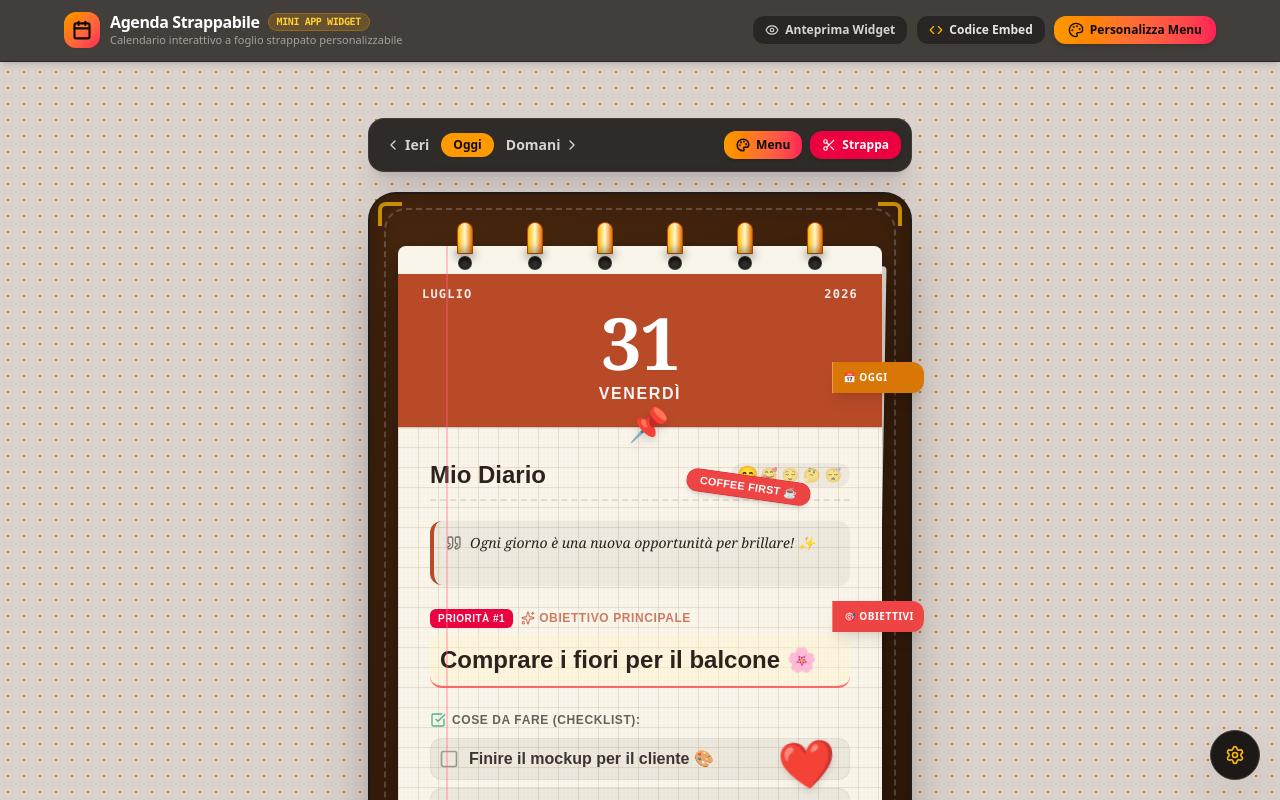
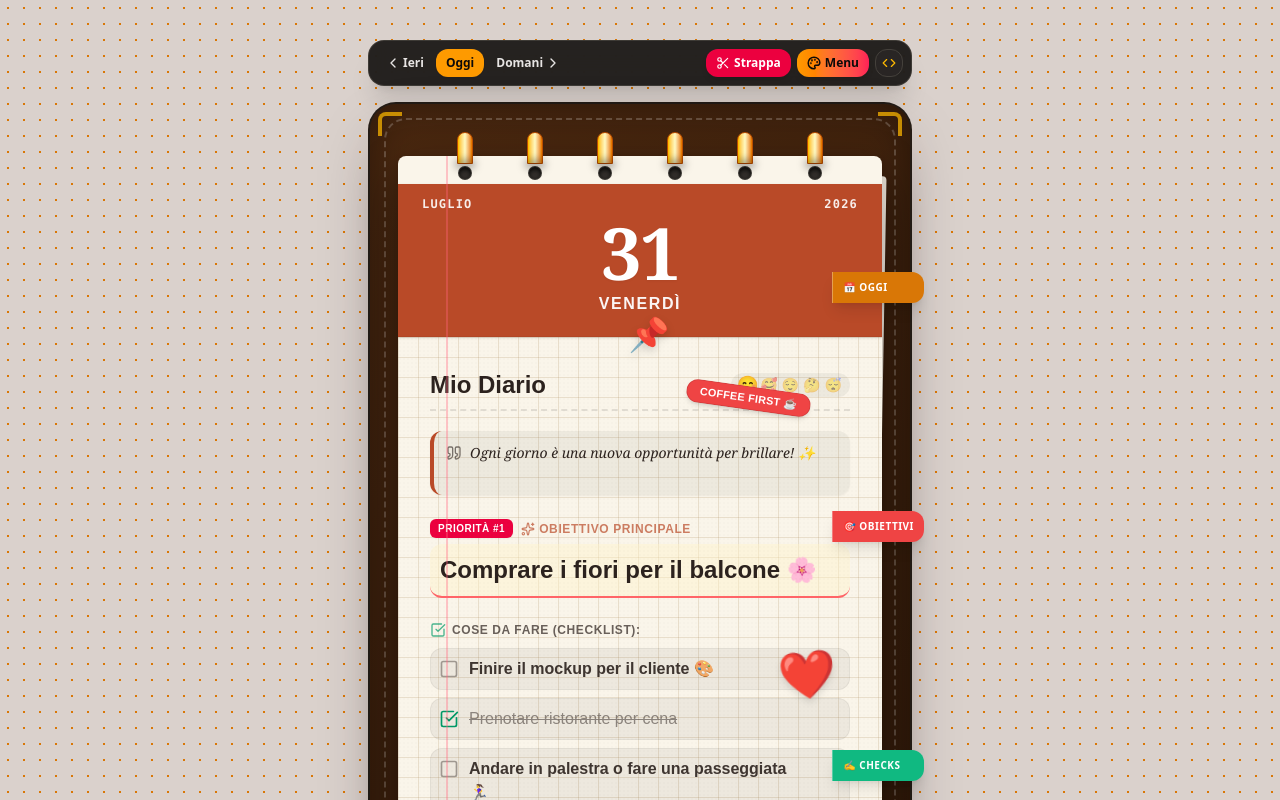
Before and after one commit to scottino2019-glitch/Calendario-Strappabile-interattivo, a React (Vite) app: page / in a window 1280 px wide. Shown: the top 800 px of the page. Built offline with nearby package versions, Linux system fonts and the light colour scheme.

Commit message:
refactor: streamline UI components and nav layout
Remove unused state and imports from App.tsx. Update the calendar toolbar layout and include the embed menu trigger in the component interface.

```diff
--- a/src/App.tsx
+++ b/src/App.tsx
@@ -1,16 +1,5 @@
 import React, { useState, useEffect, useRef } from 'react';
-import { motion, AnimatePresence } from 'motion/react';
-import {
-  Palette,
-  Code,
-  Scissors,
-  Sparkles,
-  Eye,
-  Settings,
-  Calendar as CalendarIcon,
-  RefreshCcw,
-  Check
-} from 'lucide-react';
+import { AnimatePresence } from 'motion/react';
 import { CalendarConfig } from './types';
 import { CANVAS_THEMES } from './data/defaults';
 import { loadConfigFromStorage, saveConfigToStorage, resetConfigStorage } from './utils/storage';
@@ -25,7 +14,6 @@ export default function App() {
   const [isDrawerOpen, setIsDrawerOpen] = useState(false);
   const [isEmbedModalOpen, setIsEmbedModalOpen] = useState(false);
   const [isTearing, setIsTearing] = useState(false);
-  const [isPreviewMode, setIsPreviewMode] = useState(false);
   const calendarRef = useRef<HTMLDivElement>(null);
 
   // Auto-save configuration on changes
@@ -58,88 +46,9 @@ export default function App() {
   const canvasTheme = CANVAS_THEMES.find((c) => c.id === config.canvasThemeId) || CANVAS_THEMES[0];
 
   return (
-    <div className={`min-h-screen w-full flex flex-col transition-colors duration-500 font-sans-clean select-none ${canvasTheme.bgClass}`}>
-      {/* TOP FLOATING NAVIGATION / APP BAR */}
-      <header className="sticky top-0 z-30 w-full bg-stone-900/80 backdrop-blur-md border-b border-stone-800 text-stone-100 py-3 px-4 sm:px-6 shadow-md">
-        <div className="max-w-6xl mx-auto flex items-center justify-between gap-3">
-          {/* LOGO & TITLE */}
-          <div className="flex items-center gap-2.5">
-            <div className="p-2 bg-gradient-to-br from-amber-500 to-rose-500 text-stone-950 rounded-xl shadow-xs">
-              <CalendarIcon className="w-5 h-5 stroke-[2.5]" />
-            </div>
-            <div>
-              <h1 className="font-bold text-sm sm:text-base leading-tight tracking-tight text-white flex items-center gap-2">
-                <span>Agenda Strappabile</span>
-                <span className="text-[10px] font-mono bg-amber-500/20 text-amber-300 px-2 py-0.5 rounded-full border border-amber-500/30 uppercase">
-                  Mini App Widget
-                </span>
-              </h1>
-              <p className="text-[11px] text-stone-400 hidden sm:block">
-                Calendario interattivo a foglio strappato personalizzabile
-              </p>
-            </div>
-          </div>
-
-          {/* QUICK ACTION BUTTONS */}
-          <div className="flex items-center gap-2">
-            {/* TOGGLE PREVIEW MODE */}
-            <button
-              type="button"
-              onClick={() => setIsPreviewMode(!isPreviewMode)}
-              className={`px-3 py-1.5 rounded-xl text-xs font-bold transition flex items-center gap-1.5 border ${
-                isPreviewMode
-                  ? 'bg-amber-500 text-stone-950 border-amber-400'
-                  : 'bg-stone-800 text-stone-300 border-stone-700 hover:bg-stone-700'
-              }`}
-              title="Anteprima integrazione sito"
-            >
-              <Eye className="w-3.5 h-3.5" />
-              <span className="hidden md:inline">
-                {isPreviewMode ? 'Modalità Modifica' : 'Anteprima Widget'}
-              </span>
-            </button>
-
-            {/* OPEN EMBED CODE MODAL */}
-            <button
-              type="button"
-              onClick={() => setIsEmbedModalOpen(true)}
-              className="px-3 py-1.5 bg-stone-800 hover:bg-stone-700 text-stone-200 border border-stone-700 rounded-xl text-xs font-bold transition flex items-center gap-1.5 shadow-xs"
-            >
-              <Code className="w-3.5 h-3.5 text-amber-400" />
-              <span className="hidden sm:inline">Codice Embed</span>
-            </button>
-
-            {/* OPEN SIDEBAR MENU DRAWER */}
-            <button
-              type="button"
-              onClick={() => setIsDrawerOpen(true)}
-              className="px-3.5 py-1.5 bg-gradient-to-r from-amber-500 to-rose-500 hover:from-amber-400 hover:to-rose-400 text-stone-950 font-extrabold rounded-xl text-xs shadow-md transition flex items-center gap-1.5 active:scale-95"
-            >
-              <Palette className="w-4 h-4" />
-              <span>Personalizza Menu</span>
-            </button>
-          </div>
-        </div>
-      </header>
-
-      {/* MAIN STAGE / CANVAS AREA */}
-      <main className="flex-1 flex flex-col items-center justify-center p-4 sm:p-8 relative overflow-hidden">
-        {/* PREVIEW FRAME WRAPPER FOR SIMULATING EMBED ON A WEBSITE */}
-        {isPreviewMode ? (
-          <div className="w-full max-w-xl bg-white/80 dark:bg-stone-900/90 backdrop-blur-md rounded-3xl p-6 sm:p-8 shadow-2xl border border-stone-200 dark:border-stone-800 relative my-auto">
-            <div className="flex items-center justify-between pb-4 mb-4 border-b border-stone-200 dark:border-stone-800 text-xs text-stone-500">
-              <div className="flex items-center gap-2">
-                <span className="w-3 h-3 rounded-full bg-red-400" />
-                <span className="w-3 h-3 rounded-full bg-yellow-400" />
-                <span className="w-3 h-3 rounded-full bg-green-400" />
-                <span className="font-mono ml-2">anteprimasito.it/widget-agenda</span>
-              </div>
-              <span className="font-bold text-amber-600 dark:text-amber-400">
-                Live Embed Preview
-              </span>
-            </div>
-
-            <div className="relative">
+    <div className={`min-h-screen w-full flex flex-col items-center justify-center p-2 sm:p-4 transition-colors duration-500 font-sans-clean select-none ${canvasTheme.bgClass}`}>
+      {/* PURE AGENDA WIDGET CONTAINER */}
+      <main className="w-full max-w-xl mx-auto my-auto relative">
         <TornPaperCalendar
           config={config}
           onUpdateConfig={setConfig}
@@ -149,6 +58,7 @@ export default function App() {
           isEditMode={true}
           containerRef={calendarRef}
           onOpenMenu={() => setIsDrawerOpen(true)}
+          onOpenEmbed={() => setIsEmbedModalOpen(true)}
         />
 
         <AnimatePresence>
@@ -156,44 +66,7 @@ export default function App() {
             <TearOffAnimationOverlay onComplete={() => setIsTearing(false)} />
           )}
         </AnimatePresence>
-            </div>
-          </div>
-        ) : (
-          <div className="relative w-full my-auto">
-            <TornPaperCalendar
-              config={config}
-              onUpdateConfig={setConfig}
-              onTearOffPage={handleTearOffPage}
-              currentDate={currentDate}
-              onDateChange={setCurrentDate}
-              isEditMode={true}
-              containerRef={calendarRef}
-              onOpenMenu={() => setIsDrawerOpen(true)}
-            />
-
-            <AnimatePresence>
-              {isTearing && (
-                <TearOffAnimationOverlay onComplete={() => setIsTearing(false)} />
-              )}
-            </AnimatePresence>
-          </div>
-        )}
       </main>
-
-      {/* FLOATING ACTION HELPER FOR QUICK CUSTOMIZATION */}
-      <div className="fixed bottom-5 right-5 z-20 flex flex-col items-end gap-2">
-        <button
-          type="button"
-          onClick={() => setIsDrawerOpen(true)}
-          className="p-3.5 bg-stone-900 hover:bg-stone-800 text-amber-400 rounded-full shadow-2xl border border-stone-700 transition hover:scale-110 active:scale-95 group flex items-center gap-2"
-          title="Apri Menu Personalizzazione"
-        >
-          <Settings className="w-5 h-5 group-hover:rotate-90 transition-transform duration-300" />
-          <span className="text-xs font-bold text-white pr-1 hidden group-hover:inline">
-            Menu Tema & Sticker
-          </span>
-        </button>
-      </div>
 
       {/* SIDEBAR DRAWER MENU */}
       <SidebarDrawer
--- a/src/components/TornPaperCalendar.tsx
+++ b/src/components/TornPaperCalendar.tsx
@@ -12,7 +12,8 @@ import {
   Droplet,
   Sparkles,
   Quote,
-  Palette
+  Palette,
+  Code
 } from 'lucide-react';
 import { CalendarConfig, PaperTheme, Sticker } from '../types';
 import { PAPER_THEMES } from '../data/defaults';
@@ -27,6 +28,7 @@ interface TornPaperCalendarProps {
   isEditMode?: boolean;
   containerRef?: React.RefObject<HTMLDivElement | null>;
   onOpenMenu?: () => void;
+  onOpenEmbed?: () => void;
 }
 
 export const TornPaperCalendar: React.FC<TornPaperCalendarProps> = ({
@@ -38,6 +40,7 @@ export const TornPaperCalendar: React.FC<TornPaperCalendarProps> = ({
   isEditMode = true,
   containerRef,
   onOpenMenu,
+  onOpenEmbed,
 }) => {
   const [newTodoText, setNewTodoText] = useState('');
 
@@ -185,41 +188,55 @@ export const TornPaperCalendar: React.FC<TornPaperCalendarProps> = ({
       className="relative w-full max-w-xl mx-auto py-6 px-2 sm:px-4 transition-all"
     >
       {/* DATE NAVIGATION & QUICK CONTROLS BAR */}
-      <div className="flex items-center justify-between gap-2 mb-5 bg-stone-900/90 text-white backdrop-blur-md p-2.5 rounded-2xl shadow-xl border border-stone-700/80 text-xs sm:text-sm">
-        <div className="flex items-center gap-1.5">
+      <div className="flex items-center justify-between gap-1.5 mb-4 bg-stone-900/95 text-white backdrop-blur-md p-2 rounded-2xl shadow-xl border border-stone-700/80 text-xs select-none">
+        {/* DATE NAV: IERI, OGGI, DOMANI */}
+        <div className="flex items-center gap-1">
           <button
             type="button"
             onClick={prevDay}
-            className="p-1.5 hover:bg-stone-800 rounded-xl text-stone-300 hover:text-white transition flex items-center gap-1 font-bold"
+            className="px-2 py-1.5 hover:bg-stone-800 rounded-xl text-stone-200 hover:text-white transition flex items-center gap-0.5 font-bold"
             title="Giorno Precedente"
           >
-            <ChevronLeft className="w-4 h-4" />
-            <span className="hidden sm:inline">Ieri</span>
+            <ChevronLeft className="w-4 h-4 shrink-0" />
+            <span>Ieri</span>
           </button>
           <button
             type="button"
             onClick={resetToday}
-            className="px-3 py-1 bg-amber-500 hover:bg-amber-400 text-stone-950 rounded-xl font-extrabold transition text-xs shadow-xs"
+            className="px-2.5 py-1.5 bg-amber-500 hover:bg-amber-400 text-stone-950 rounded-xl font-extrabold transition shadow-xs text-xs"
           >
             Oggi
           </button>
           <button
             type="button"
             onClick={nextDay}
-            className="p-1.5 hover:bg-stone-800 rounded-xl text-stone-300 hover:text-white transition flex items-center gap-1 font-bold"
+            className="px-2 py-1.5 hover:bg-stone-800 rounded-xl text-stone-200 hover:text-white transition flex items-center gap-0.5 font-bold"
             title="Giorno Successivo"
           >
-            <span className="hidden sm:inline">Domani</span>
-            <ChevronRight className="w-4 h-4" />
+            <span>Domani</span>
+            <ChevronRight className="w-4 h-4 shrink-0" />
           </button>
         </div>
 
-        <div className="flex items-center gap-2">
+        {/* ACTIONS: STRAPPA, MENU & EMBED */}
+        <div className="flex items-center gap-1.5">
+          {onTearOffPage && (
+            <button
+              type="button"
+              onClick={onTearOffPage}
+              className="px-2.5 py-1.5 bg-rose-600 hover:bg-rose-500 text-white font-extrabold rounded-xl shadow-md transition flex items-center gap-1 active:scale-95 cursor-pointer"
+              title="Strappa il foglio"
+            >
+              <Scissors className="w-3.5 h-3.5" />
+              <span>Strappa</span>
+            </button>
+          )}
+
           {onOpenMenu && (
             <button
               type="button"
               onClick={onOpenMenu}
-              className="px-3 py-1.5 bg-gradient-to-r from-amber-500 to-rose-500 hover:from-amber-400 hover:to-rose-400 text-stone-950 font-extrabold rounded-xl shadow-md transition flex items-center gap-1.5 active:scale-95 text-xs cursor-pointer"
+              className="px-2.5 py-1.5 bg-gradient-to-r from-amber-500 to-rose-500 hover:from-amber-400 hover:to-rose-400 text-stone-950 font-extrabold rounded-xl shadow-md transition flex items-center gap-1 active:scale-95 cursor-pointer"
               title="Apri Menu Personalizzazione"
             >
               <Palette className="w-3.5 h-3.5 stroke-[2.5]" />
@@ -227,14 +244,14 @@ export const TornPaperCalendar: React.FC<TornPaperCalendarProps> = ({
             </button>
           )}
 
-          {onTearOffPage && (
+          {onOpenEmbed && (
             <button
               type="button"
-              onClick={onTearOffPage}
-              className="px-3 py-1.5 bg-rose-600 hover:bg-rose-500 text-white font-extrabold rounded-xl shadow-md transition flex items-center gap-1.5 active:scale-95 text-xs cursor-pointer"
+              onClick={onOpenEmbed}
+              className="p-1.5 bg-stone-800 hover:bg-stone-700 text-amber-400 border border-stone-700 rounded-xl transition cursor-pointer"
+              title="Codice Embed iFrame"
             >
-              <Scissors className="w-3.5 h-3.5" />
-              <span>Strappa</span>
+              <Code className="w-3.5 h-3.5" />
             </button>
           )}
         </div>
```
Lines whose indentation alone changed are shown as unchanged.
